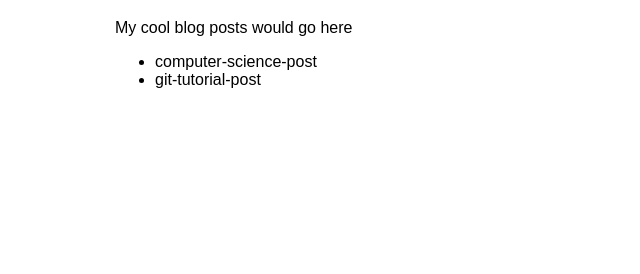
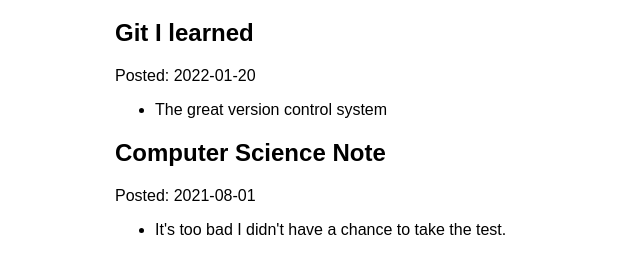
Before and after one commit to allenlin316/allen-coding-life-blog, a Gatsby site: page /blog in a window 1280 px wide. Shown: the part 158-432 px from the top of the page, without its empty margins (275-915 px from the left). Built offline with nearby package versions, Linux system fonts and the light colour scheme; Gatsby itself is replaced by a stand-in of ours.

Commit message:
finished gatsby part 5

```diff
--- a/blog/computer-science-post.mdx
+++ b/blog/computer-science-post.mdx
@@ -0,0 +1,6 @@
+---
+title: "Computer Science Note"
+date: "2021-08-01"
+---
+
+* It's too bad I didn't have a chance to take the test.
--- a/blog/git-tutorial-post.mdx
+++ b/blog/git-tutorial-post.mdx
@@ -0,0 +1,5 @@
+---
+title: "Git I learned"
+date: "2022-01-20"
+---
+* The great version control system
--- a/gatsby-config.js
+++ b/gatsby-config.js
@@ -11,6 +11,7 @@
               name: `blog`,
               path: `${__dirname}/blog`,
             },
-        }
+        },
+        `gatsby-plugin-mdx`,
     ]
 }
--- a/package.json
+++ b/package.json
@@ -15,7 +15,10 @@
     "clean": "gatsby clean"
   },
   "dependencies": {
+    "@mdx-js/mdx": "^1.6.22",
+    "@mdx-js/react": "^1.6.22",
     "gatsby": "^4.6.2",
+    "gatsby-plugin-mdx": "^3.7.0",
     "gatsby-plugin-nodejs": "^0.7.0",
     "gatsby-source-filesystem": "^4.7.0",
     "react": "^17.0.1",
--- a/src/pages/blog.js
+++ b/src/pages/blog.js
@@ -1,27 +1,36 @@
 import * as React from 'react'
 import Layout from '../components/layout'
 import { graphql } from 'gatsby'
+import { MDXRenderer } from 'gatsby-plugin-mdx'
 
 const BlogPage = ({ data }) => {
     return(
         <Layout pageTitle="My Coding Blogs">
-            <p>My cool blog posts would go here</p>
-            <ul>
-                {
-                    data.allFile.nodes.map((blogName) =>
-                        <li key={blogName.name}>{blogName.name}</li>
-                    )
-                }
-            </ul>
+        {
+            data.allMdx.nodes.map((node)=>(
+                <article key={node.id}>
+                    <h2>{node.frontmatter.title}</h2>
+                    <p>Posted: {node.frontmatter.date}</p>
+                    <MDXRenderer>
+                        {node.body}
+                    </MDXRenderer>
+                </article>
+            ))
+        }
         </Layout>
     )
 }
 
 export const query = graphql`
 query {
-    allFile {
+    allMdx(sort: {fields: frontmatter___date, order: DESC}) {
       nodes {
-        name
+        frontmatter {
+          date
+          title
+        }
+        id
+        body
       }
     }
   }
```
Also changed, not shown: 1 other file.
